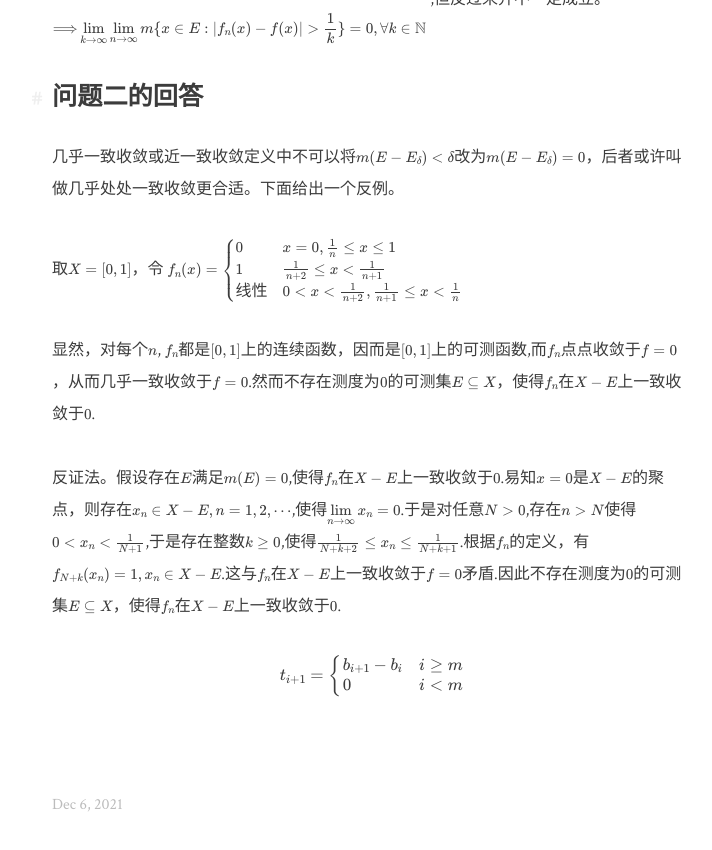
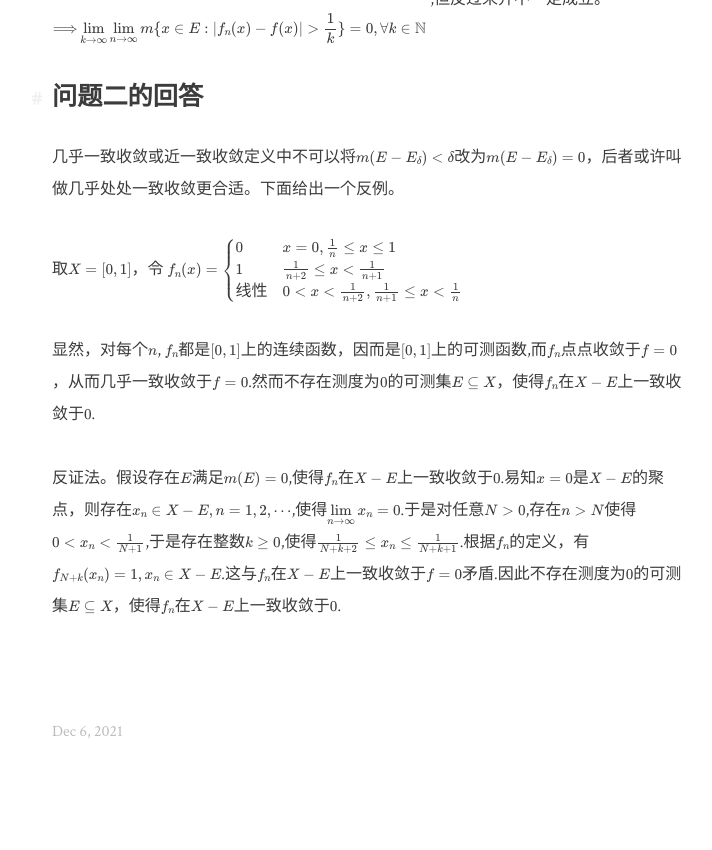
Before and after one commit to ZezeChen/ZezeChen.github.io, a Jekyll site: the page built from _posts/2021-12-06-收敛定义.md, in a window 1280 px wide and 900 px high, scrolled down 1788 px. Shown: the top 850 px of the window, without its empty margins (268-980 px from the left). Built offline with Jekyll 4.4.1, drawn with Linux system fonts in a browser that asks for light colours; formulas are drawn with MathJax 3.

Commit message:
Update 2021-12-06-收敛定义.md

```diff
--- a/_posts/2021-12-06-收敛定义.md
+++ b/_posts/2021-12-06-收敛定义.md
@@ -102,9 +102,9 @@ $$
 $$
 f_n(x)=
 \begin{cases}
-0& x=0,\frac{1}{n}\leq x\leq 1\\
-1& \frac{1}{n+2}\leq x< \frac{1}{n+1}\\
-\text{线性} &0<x<\frac{1}{n+2},\frac{1}{n+1}\leq x <\frac{1}{n}
+0 & x=0,\frac{1}{n}\leq x\leq 1\\
+1 & \frac{1}{n+2}\leq x< \frac{1}{n+1}\\
+\text{线性} & 0<x<\frac{1}{n+2},\frac{1}{n+1}\leq x <\frac{1}{n}
 \end{cases}
 $$
 
@@ -112,11 +112,3 @@ $$
 显然，对每个$n$, $f_n$都是$[0,1]$上的连续函数，因而是$[0,1]$上的可测函数,而$f_n$点点收敛于$f=0$，从而几乎一致收敛于$f=0$.然而不存在测度为$0$的可测集$E \subseteq X$，使得$f_n$在$X-E$上一致收敛于$0$.
 
 反证法。假设存在$E$满足$m(E)=0$,使得$f_n$在$X-E$上一致收敛于$0$.易知$x=0$是$X-E$的聚点，则存在$x_n \in X-E,n=1,2,\cdots$,使得$\lim\limits_{n\to \infty}x_n=0$.于是对任意$N>0$,存在$n>N$使得$0<x_n<\frac{1}{N+1}$,于是存在整数$k\geq 0$,使得$\frac{1}{N+k+2}\leq x_n \leq \frac{1}{N+k+1}$.根据$f_n$的定义，有$f_{N+k}(x_n)=1,x_n\in X-E$.这与$f_n$在$X-E$上一致收敛于$f=0$矛盾.因此不存在测度为$0$的可测集$E \subseteq X$，使得$f_n$在$X-E$上一致收敛于$0$.
-
-$$
-t_{i+1}=
-\begin{cases}
-b_{i+1}-b_i&i\geq m\\
-0 & i<m
-\end{cases}
-$$
```
